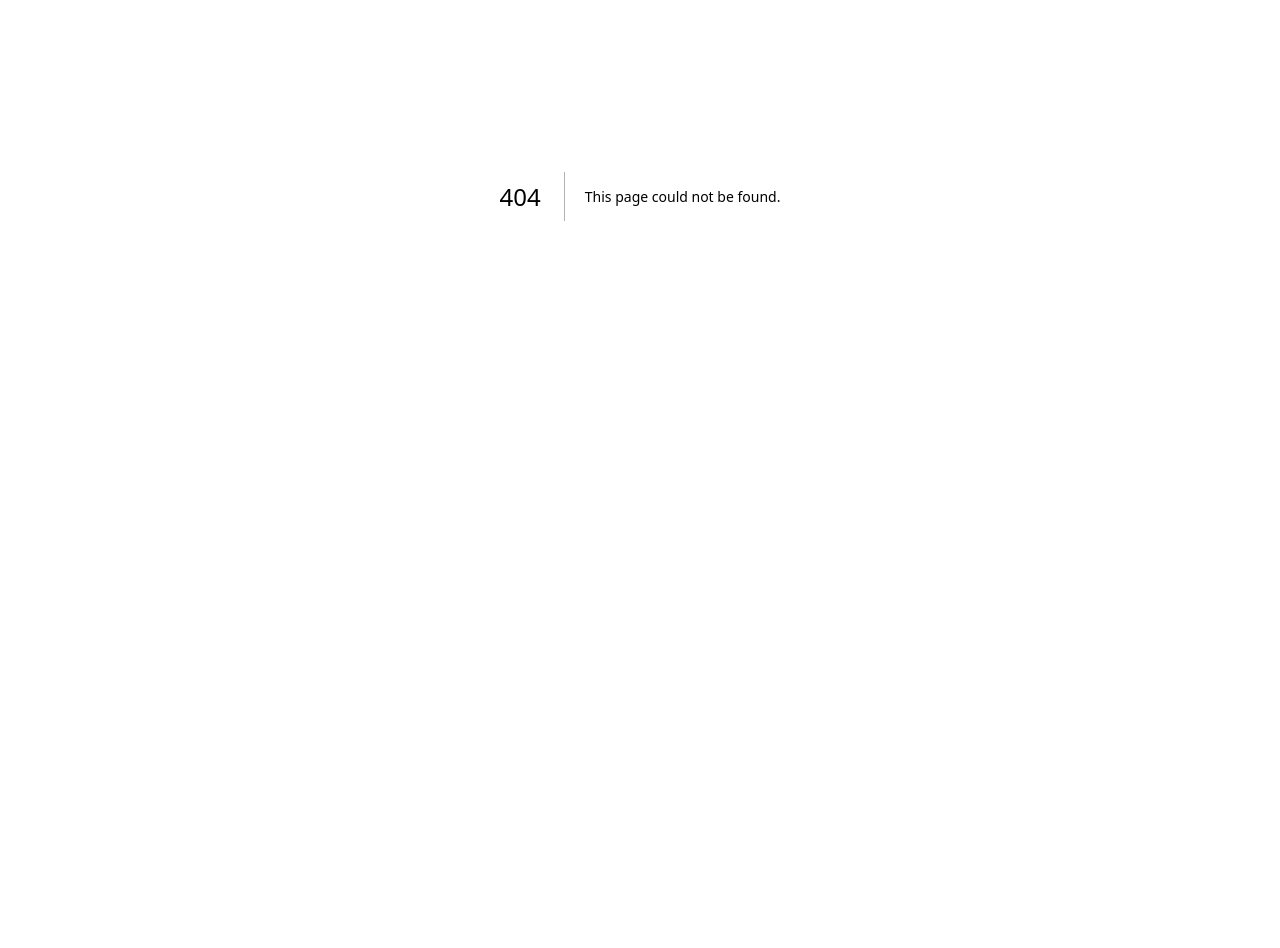
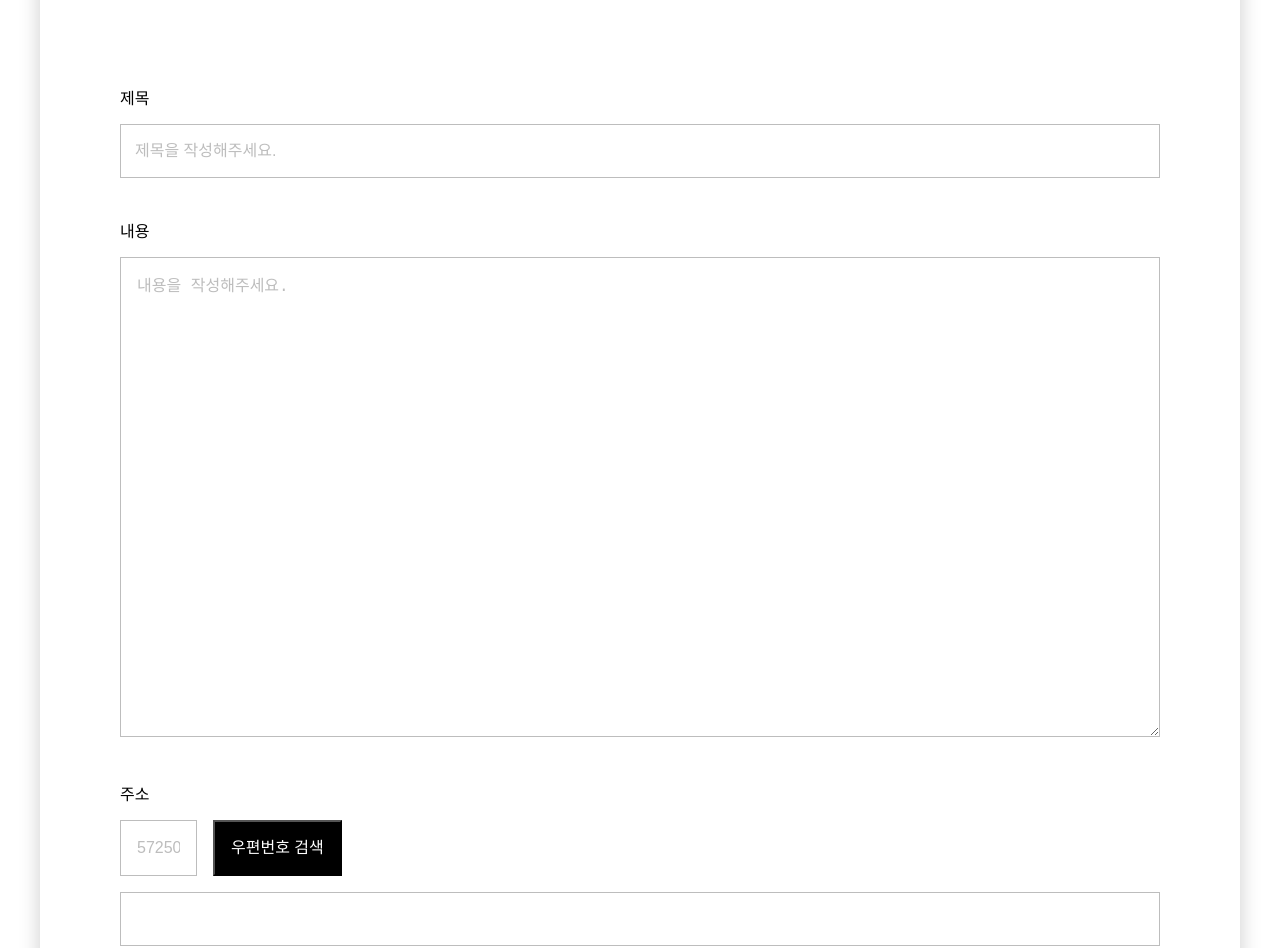
Before and after one commit to DeveloperHyeju/freeboard-frontend, a Next.js app: page /form in a window 1280 px wide. Before the commit this address had no page. Shown: the part 204-1152 px from the top of the page. Before the commit the page ends 800 px from the top, so only its background shows below. Built offline with nearby package versions, Linux system fonts and the light colour scheme.

Commit message:
freeboard-frontend 시작

```diff
--- a/pages/_app.js
+++ b/pages/_app.js
@@ -1,4 +1,3 @@
-import '@/styles/globals.css'
 
 export default function App({ Component, pageProps }) {
   return <Component {...pageProps} />
--- a/pages/_document.js
+++ /dev/null
@@ -1,13 +0,0 @@
-import { Html, Head, Main, NextScript } from 'next/document'
-
-export default function Document() {
-  return (
-    <Html lang="en">
-      <Head />
-      <body>
-        <Main />
-        <NextScript />
-      </body>
-    </Html>
-  )
-}
--- a/pages/api/hello.js
+++ /dev/null
@@ -1,5 +0,0 @@
-// Next.js API route support: https://nextjs.org/docs/api-routes/introduction
-
-export default function handler(req, res) {
-  res.status(200).json({ name: 'John Doe' })
-}
--- /dev/null
+++ b/pages/form/index.js
@@ -0,0 +1,52 @@
+import { Inner, Title, Row, Label, Input, ContentInput, Column, AddressInput, AddressButton, DetailedAddressInput, AttachBoxList, AttachBox, RadioBox, RadioBoxLabel, ButtonBox, MainButton } from "@/styles/postForm";
+
+const PostForm = () => {
+
+    return(
+        <Inner>
+            <Title>게시물 등록</Title>
+            <Row>
+                <Label>제목</Label>
+                <Input type="text" placeholder="제목을 작성해주세요." />
+            </Row>
+            <Row>
+                <Label>내용</Label>
+                <ContentInput type="text" placeholder="내용을 작성해주세요." />
+            </Row>
+            <Row>
+                <Label>주소</Label>
+                <Column>
+                    <AddressInput placeholder="57250" />
+                    <AddressButton>우편번호 검색</AddressButton>
+                </Column>
+                <DetailedAddressInput type="text" />
+                <DetailedAddressInput type="text" />
+            </Row>
+            <Row>
+                <Label>유튜브</Label>
+                <Input type="text" placeholder="링크를 복사해주세요." />
+            </Row>
+            <Row>
+                <Label>사진첨부</Label>
+                <AttachBoxList>
+                    <AttachBox>Upload</AttachBox>
+                    <AttachBox>Upload</AttachBox>
+                    <AttachBox>Upload</AttachBox>
+                </AttachBoxList>
+            </Row>
+            <Row>
+                <Label>메인 설정</Label>
+                <RadioBox type="radio" id="youtube"/>
+                <RadioBoxLabel htmlFor="youtube">유튜브</RadioBoxLabel>
+                <RadioBox type="radio" id="photo"/>
+                <RadioBoxLabel htmlFor="photo">사진</RadioBoxLabel>
+            </Row>
+            <ButtonBox>
+                <MainButton>등록하기</MainButton>
+            </ButtonBox>
+        </Inner>
+    );
+
+};
+
+export default PostForm;
--- /dev/null
+++ b/styles/postForm.js
@@ -0,0 +1,141 @@
+import styled from "@emotion/styled";
+
+export const Inner = styled.div`
+    width:1200px;
+    margin:80px auto 300px auto;
+    box-sizing:border-box;
+    padding:80px;
+    box-shadow: 0px 4px 20px rgba(0, 0, 0, 0.2);
+`
+export const Title = styled.h1`
+    font-size:34px;
+    font-weight:bold;
+    text-align:center;
+    padding-bottom:80px;
+    margin:0;
+`
+
+export const Row = styled.div`
+    padding-bottom:40px;
+`
+
+export const Label = styled.label`
+    width:100%;
+    display:block;
+    font-size:16px;
+    font-weight:500;
+    padding-bottom:15px;
+    box-sizing:border-box;
+`
+
+export const Input = styled.input`
+    width:100%;
+    border:1px solid #bdbdbd;
+    line-height:52px;
+    box-sizing:border-box;
+    font-size:16px;
+    padding:0 14px;
+    ::placeholder{
+        color:#bdbdbd;
+    }
+`
+
+export const ContentInput = styled.textarea`
+    width:100%;
+    height:480px;
+    border:1px solid #bdbdbd;
+    padding:14px 16px;
+    box-sizing:border-box;
+    font-size:16px;
+    ::placeholder{
+        color:#bdbdbd;
+    }
+`
+
+export const Column = styled.div`
+    display:flex;
+    gap:16px;
+`
+
+export const AddressInput = styled.input`
+    box-sizing:border-box;
+    border:1px solid #bdbdbd;
+    width:77px;
+    font-size:16px;
+    line-height:52px;
+    padding:0 16px;
+    ::placeholder{
+        color:#bdbdbd;
+    }
+`
+
+export const AddressButton = styled.button`
+    background-color:#000;
+    padding:0 16px;
+    line-height:52px;
+    box-sizing:border-box;
+    color:#fff;
+    font-size:16px;
+`
+
+export const DetailedAddressInput = styled.input`
+    margin-top:16px;
+    border:1px solid #bdbdbd;
+    box-sizing:border-box;
+    line-height:52px;
+    width:100%;
+    padding:0 14px;
+`
+
+export const AttachBoxList = styled.ul`
+    display:grid;
+    grid-template-columns: repeat(auto-fill, minmax(78px, 1fr));
+    gap:24px;
+    padding:0;
+    margin:0;
+`
+
+export const AttachBox = styled.li`
+    height:78px;
+    background-color:#bdbdbd;
+    display:flex;
+    flex-direction:column;
+    justify-content:center;
+    align-items:center;
+    ::before{
+        display:block;
+        content:'';
+        width:14px;
+        height:14px;
+        background:url("/icon/add_icon.png") no-repeat center center / 100%;
+        padding-bottom:5px;
+    }
+`
+
+
+export const RadioBox = styled.input`
+    vertical-align:middle;
+    margin-right:10px;
+    accent-color:#ffd600;
+`
+
+export const RadioBoxLabel = styled.label`
+    vertical-align:middle;
+    font-size:16px;
+    font-weight:500;
+    margin-right:22px;
+`
+
+export const ButtonBox = styled.div`
+    display:flex;
+    justify-content:center;
+`
+
+export const MainButton= styled.button`
+    background-color:#ffd600;
+    padding:14px 60px;
+    box-sizing:border-box;
+    font-size:16px;
+    font-weight:500px;
+    border:0;
+`;
```
Also changed, not shown: package.json (+7 -3 lines), pages/index.js (+0 -61 lines), public/icon/add_icon.png (added), 1 other file (tests, documents, lock files or other folders).
